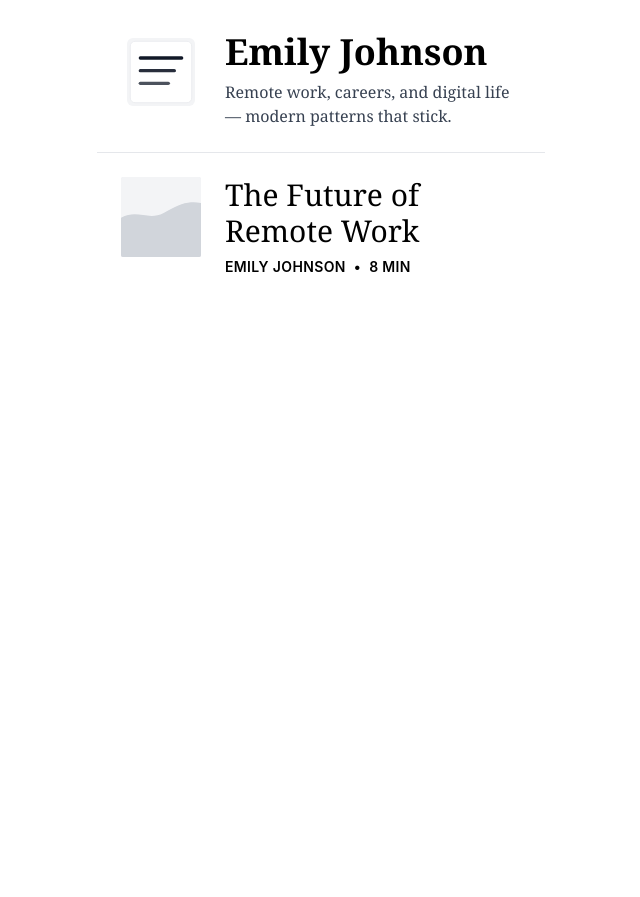
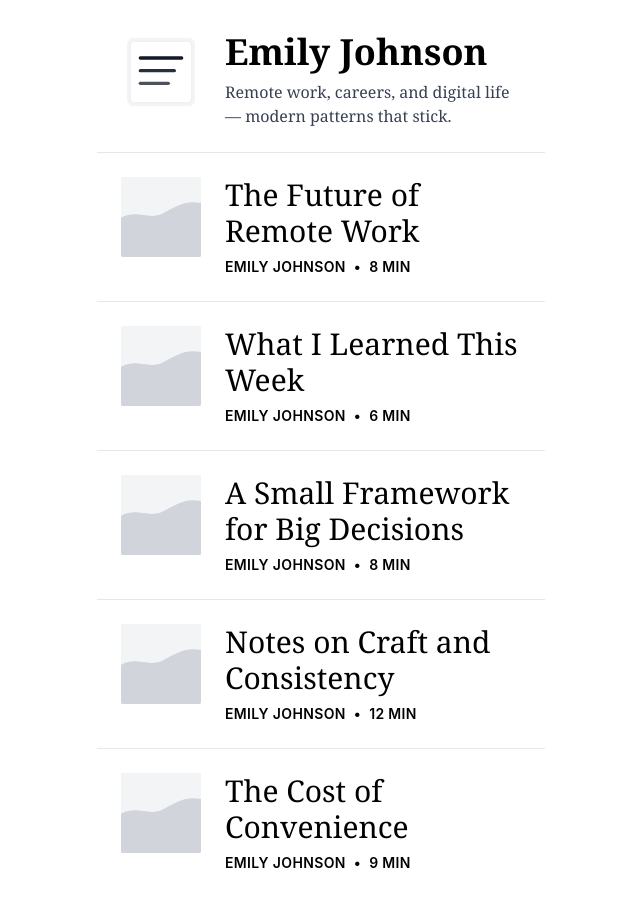
Before and after one commit to qinglingM/newFCAPP, a Next.js app: page /channel/emily-johnson in a window 1280 px wide. Shown: the whole page, without its empty margins (319-959 px from the left). Before the commit the page ends 800 px from the top, so only its background shows below. Built offline with nearby package versions, Linux system fonts and the light colour scheme.

Commit message:
chore: ensure at least 5 newsletters per channel (mock)

```diff
--- a/mock/channels.ts
+++ b/mock/channels.ts
@@ -30,6 +30,34 @@ export const mockChannels: Channel[] = [
         readMinutes: 15,
         thumbnailUrl: '/images/newsletter-thumb.svg',
       },
+      {
+        id: 'ju-2',
+        title: 'What I Learned This Week',
+        authorName: 'Justin Mares',
+        readMinutes: 6,
+        thumbnailUrl: '/images/newsletter-thumb.svg',
+      },
+      {
+        id: 'ju-3',
+        title: 'A Small Framework for Big Decisions',
+        authorName: 'Justin Mares',
+        readMinutes: 8,
+        thumbnailUrl: '/images/newsletter-thumb.svg',
+      },
+      {
+        id: 'ju-4',
+        title: 'Notes on Craft and Consistency',
+        authorName: 'Justin Mares',
+        readMinutes: 12,
+        thumbnailUrl: '/images/newsletter-thumb.svg',
+      },
+      {
+        id: 'ju-5',
+        title: 'The Cost of Convenience',
+        authorName: 'Justin Mares',
+        readMinutes: 9,
+        thumbnailUrl: '/images/newsletter-thumb.svg',
+      },
     ],
   },
   {
@@ -43,6 +71,34 @@ export const mockChannels: Channel[] = [
         title: 'Project Mars',
         authorName: 'Franklin Foer',
         readMinutes: 15,
+        thumbnailUrl: '/images/newsletter-thumb.svg',
+      },
+      {
+        id: 'fr-2',
+        title: 'What I Learned This Week',
+        authorName: 'Franklin Foer',
+        readMinutes: 6,
+        thumbnailUrl: '/images/newsletter-thumb.svg',
+      },
+      {
+        id: 'fr-3',
+        title: 'A Small Framework for Big Decisions',
+        authorName: 'Franklin Foer',
+        readMinutes: 8,
+        thumbnailUrl: '/images/newsletter-thumb.svg',
+      },
+      {
+        id: 'fr-4',
+        title: 'Notes on Craft and Consistency',
+        authorName: 'Franklin Foer',
+        readMinutes: 12,
+        thumbnailUrl: '/images/newsletter-thumb.svg',
+      },
+      {
+        id: 'fr-5',
+        title: 'The Cost of Convenience',
+        authorName: 'Franklin Foer',
+        readMinutes: 9,
         thumbnailUrl: '/images/newsletter-thumb.svg',
       },
     ],
@@ -74,6 +130,20 @@ export const mockChannels: Channel[] = [
         readMinutes: 25,
         thumbnailUrl: '/images/newsletter-thumb.svg',
       },
+      {
+        id: 'sa-4',
+        title: 'What I Learned This Week',
+        authorName: 'Sarah Chen',
+        readMinutes: 6,
+        thumbnailUrl: '/images/newsletter-thumb.svg',
+      },
+      {
+        id: 'sa-5',
+        title: 'A Small Framework for Big Decisions',
+        authorName: 'Sarah Chen',
+        readMinutes: 8,
+        thumbnailUrl: '/images/newsletter-thumb.svg',
+      },
     ],
   },
   {
@@ -87,6 +157,34 @@ export const mockChannels: Channel[] = [
         title: 'Climate Action and Sustainability',
         authorName: 'Michael Rodriguez',
         readMinutes: 12,
+        thumbnailUrl: '/images/newsletter-thumb.svg',
+      },
+      {
+        id: 'mi-2',
+        title: 'What I Learned This Week',
+        authorName: 'Michael Rodriguez',
+        readMinutes: 6,
+        thumbnailUrl: '/images/newsletter-thumb.svg',
+      },
+      {
+        id: 'mi-3',
+        title: 'A Small Framework for Big Decisions',
+        authorName: 'Michael Rodriguez',
+        readMinutes: 8,
+        thumbnailUrl: '/images/newsletter-thumb.svg',
+      },
+      {
+        id: 'mi-4',
+        title: 'Notes on Craft and Consistency',
+        authorName: 'Michael Rodriguez',
+        readMinutes: 12,
+        thumbnailUrl: '/images/newsletter-thumb.svg',
+      },
+      {
+        id: 'mi-5',
+        title: 'The Cost of Convenience',
+        authorName: 'Michael Rodriguez',
+        readMinutes: 9,
         thumbnailUrl: '/images/newsletter-thumb.svg',
       },
     ],
@@ -104,6 +202,34 @@ export const mockChannels: Channel[] = [
         readMinutes: 8,
         thumbnailUrl: '/images/newsletter-thumb.svg',
       },
+      {
+        id: 'em-2',
+        title: 'What I Learned This Week',
+        authorName: 'Emily Johnson',
+        readMinutes: 6,
+        thumbnailUrl: '/images/newsletter-thumb.svg',
+      },
+      {
+        id: 'em-3',
+        title: 'A Small Framework for Big Decisions',
+        authorName: 'Emily Johnson',
+        readMinutes: 8,
+        thumbnailUrl: '/images/newsletter-thumb.svg',
+      },
+      {
+        id: 'em-4',
+        title: 'Notes on Craft and Consistency',
+        authorName: 'Emily Johnson',
+        readMinutes: 12,
+        thumbnailUrl: '/images/newsletter-thumb.svg',
+      },
+      {
+        id: 'em-5',
+        title: 'The Cost of Convenience',
+        authorName: 'Emily Johnson',
+        readMinutes: 9,
+        thumbnailUrl: '/images/newsletter-thumb.svg',
+      },
     ],
   },
 ];
```
